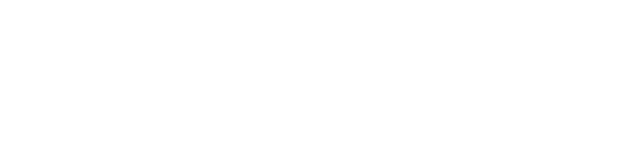
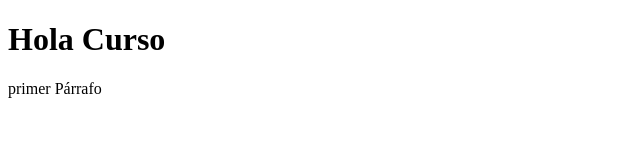
Before and after one commit to Dorphius/EmpresaT, a plain HTML site: page index.html in a window 1280 px wide. Shown: the whole page, without its empty margins (0-640 px from the left). Drawn offline with Linux system fonts and the light colour scheme.

Commit message:
agregado un parrafo

```diff
--- a/index.html
+++ b/index.html
@@ -6,6 +6,7 @@
     <title>Empresa T</title>
 </head>
 <body>
-
+    <h1>Hola Curso</h1>
+    <p>primer P&aacute;rrafo</p>
 </body>
 </html>
```
